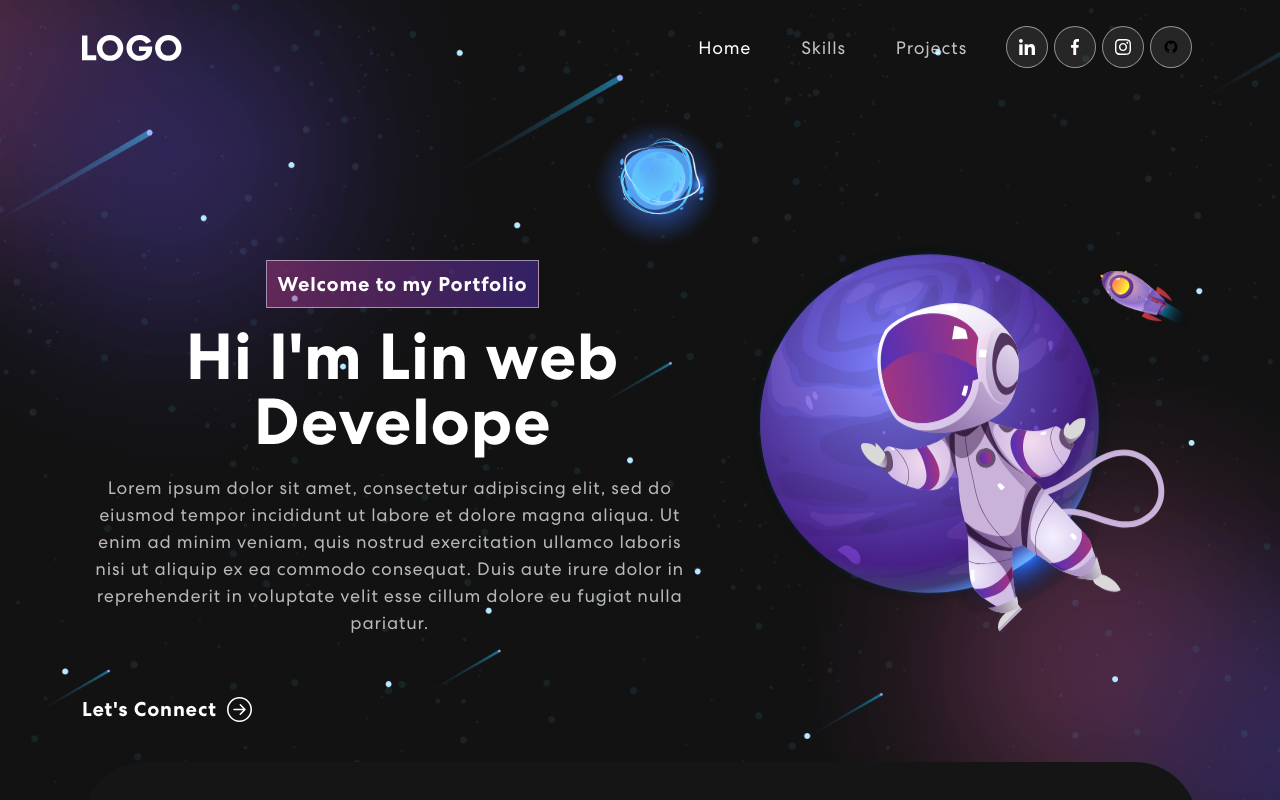
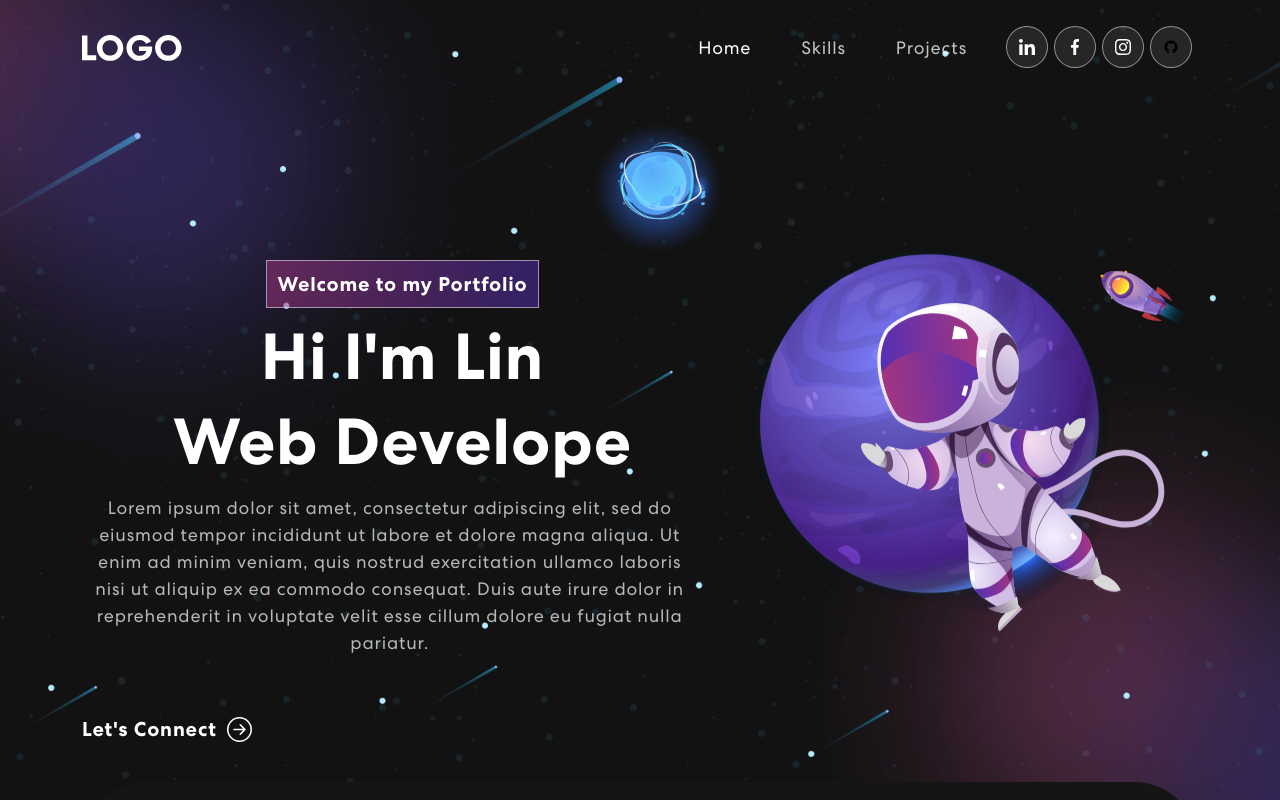
Before and after one commit to linmilan/Personal-Portfilio-React, a React (Create React App) app: page / in a window 1280 px wide. Shown: the top 800 px of the page. Built offline with nearby package versions, Linux system fonts and the light colour scheme; the HTML template or start-up script is replaced by a standard one.

Commit message:
style change

```diff
--- a/src/App.css
+++ b/src/App.css
@@ -131,10 +131,7 @@ span.navbar-text {
     line-height: 1;
     border: 1px solid rgba(255, 255, 255, 0.5);
 }
-/* 测试 */
-.githubicon {
-  color: white;
-}
+
 .social-icon a::before {
     content: "";
     width: 42px;
--- a/src/components/Banner.js
+++ b/src/components/Banner.js
@@ -9,7 +9,7 @@ import TrackVisibility from 'react-on-screen';
 export const Banner = () => {
     const [loopNum, setLoopNum] = useState(0);
     const [isDeleting, setIsDeleting] = useState(false);
-    const toRotate = ['web Developer', 'web Designer', 'UI/UX Designer'];
+    const toRotate = ['Web Developer', 'Web Designer', 'UI/UX Designer'];
     const [text, setText] = useState('');
     const [delta, setDelta] = useState(300 - Math.random() * 100);
     const [index, setIndex] = useState(1);
@@ -57,7 +57,9 @@ export const Banner = () => {
                         {({ isVisible }) =>
                             <div className={isVisible ? 'animate__animated animate__fadeIn': ''}>
                                 <span className="tagline">Welcome to my Portfolio</span>
-                                <h1>{`Hi I'm Lin `}<span className="wrap">{text}</span></h1>
+                                <h1>Hi I'm Lin</h1>
+                                <h1 className="wrap">{text}</h1>
+                                {/* <h1>{`Hi I'm Lin `}<span className="wrap">{text}</span></h1> */}
                                 <p>Lorem ipsum dolor sit amet, consectetur adipiscing elit, sed do eiusmod tempor incididunt ut labore et dolore magna aliqua. Ut enim ad minim veniam, quis nostrud exercitation ullamco laboris nisi ut aliquip ex ea commodo consequat. Duis aute irure dolor in reprehenderit in voluptate velit esse cillum dolore eu fugiat nulla pariatur.</p>
                                 <a href="#connect"><button onClick={()=>{ console.log('connect')}} >Let's Connect<ArrowRightCircle size={25}/></button></a>
                             </div>}
--- a/src/components/MailchimpForm.js
+++ b/src/components/MailchimpForm.js
@@ -1,11 +1,11 @@
-// import MailchimpSubscribe from 'react-mailchimp-subscribe';
+import MailchimpSubscribe from 'react-mailchimp-subscribe';
 import { Newsletter } from "./Newsletter";
 export const MailchimpForm =()=>{
     const postUrl = `${process.env.REACT_APP_MAILCHIMP_URL}?u=${process.env.REACT_APP_MAILCHIMP_U}&id=${process.env.REACT_APP_MAILCHIMP_ID}`;
 
   return (
     <>
-      {/* <MailchimpSubscribe */}
+      <MailchimpSubscribe
         url={postUrl}
         render={({ subscribe, status, message }) => (
           <Newsletter
@@ -14,7 +14,7 @@ export const MailchimpForm =()=>{
             onValidated={formData => subscribe(formData)}
             />
         )}
-        {/* /> */}
+        />
     </>
   )
 }
--- a/src/components/Skills.js
+++ b/src/components/Skills.js
@@ -3,15 +3,13 @@ import meter2 from "../assets/img/meter2.svg";
 import meter3 from "../assets/img/meter3.svg";
 import Carousel from 'react-multi-carousel';
 import 'react-multi-carousel/lib/styles.css';
-import arrow1 from "../assets/img/arrow1.svg";
-import arrow2 from "../assets/img/arrow2.svg";
 import colorSharp from "../assets/img/color-sharp.png";
 import { Col, Container, Row } from "react-bootstrap";
 
 export const Skills = () => {
     const responsive = {
         superLargeDesktop: {
-          // the naming can be any, depends on you.
+
           breakpoint: { max: 4000, min: 3000 },
           items: 5
         },
@@ -41,19 +39,19 @@ export const Skills = () => {
                             <p>Lorem ipsum dolor sit amet, consectetur adipiscing elit, sed do eiusmod tempor incididunt ut labore et dolore magna aliqua. Ut enim ad minim veniam, quis nostrud exercitation ullamco laboris nisi ut aliquip ex ea commodo consequat. Duis aute irure dolor in reprehenderit in voluptate velit esse cillum dolore eu fugiat nulla pariatur. Excepteur sint occaecat cupidatat non proident, sunt in culpa qui officia deserunt mollit anim id est laborum.</p>
                             <Carousel responsive={responsive} infinite={true} className='skill-slider'>
                                 <div className="item">
-                                    <img src={meter1} alt='Image' />
+                                    <img src={meter1} alt='' />
                                     <h5>Web Development</h5>
                                 </div>
                                 <div className="item">
-                                    <img src={meter2} alt='Image' />
+                                    <img src={meter2} alt='' />
                                     <h5>Brand Identify</h5>
                                 </div>
                                 <div className="item">
-                                    <img src={meter3} alt='Image' />
+                                    <img src={meter3} alt='' />
                                     <h5>Logo Design</h5>
                                 </div>
                                 <div className="item">
-                                    <img src={meter1} alt='Image' />
+                                    <img src={meter1} alt='' />
                                     <h5>Web Development</h5>
                                 </div>
                             </Carousel>
@@ -61,7 +59,7 @@ export const Skills = () => {
                     </Col>
                 </Row>
             </Container>
-            <img className="background-image-left" src={colorSharp} />
+            <img className="background-image-left" src={colorSharp} alt='' />
         </section>
       )
 }
```
